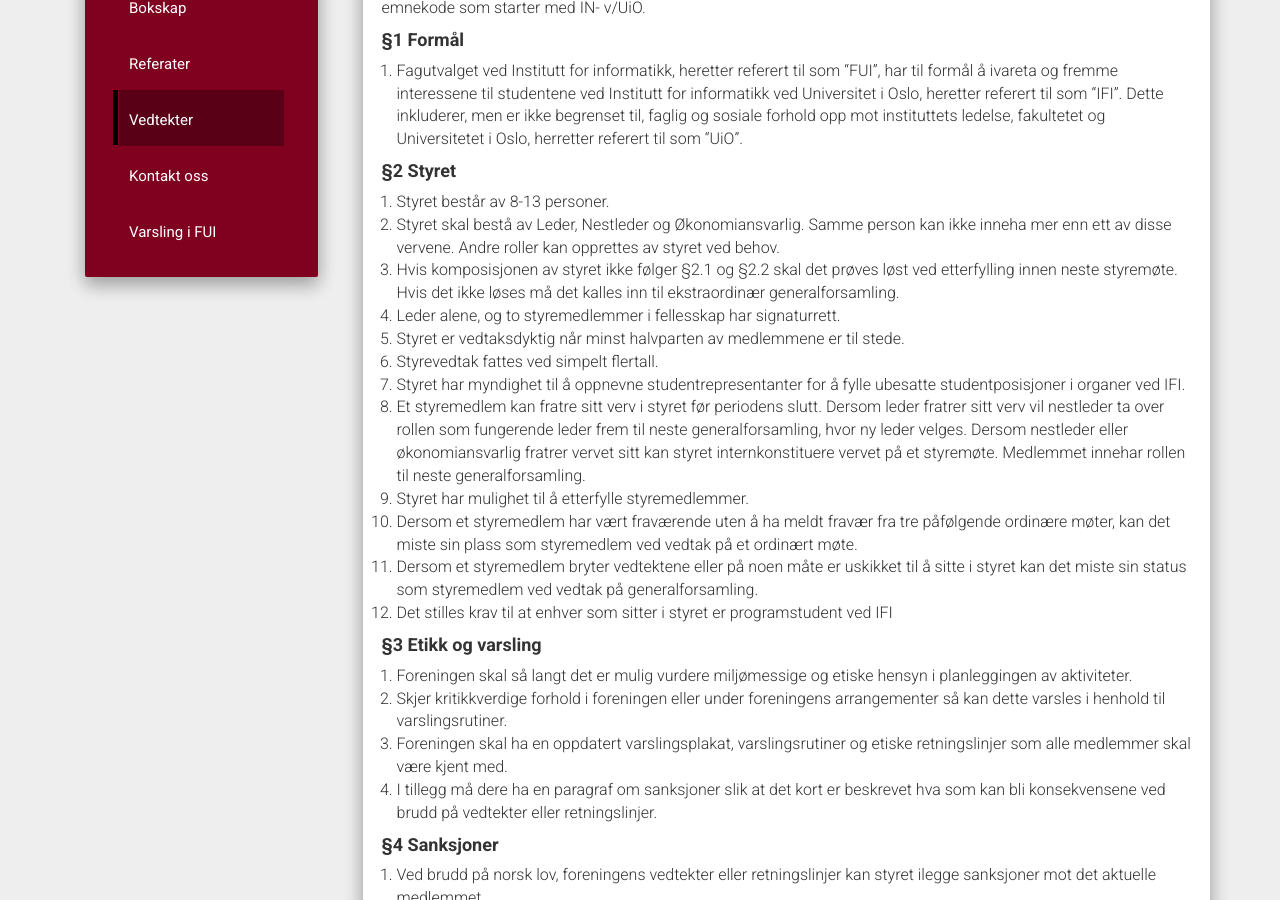
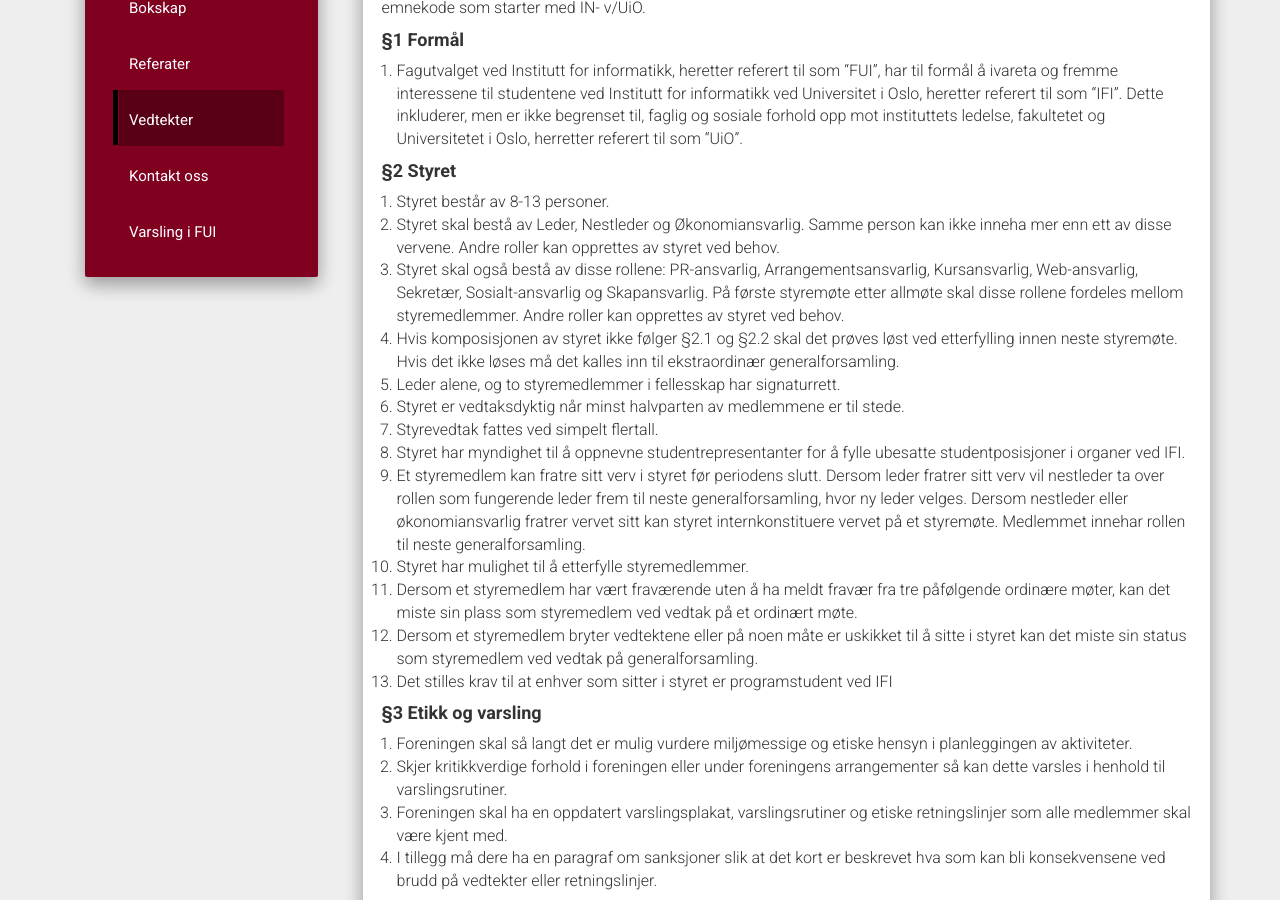
Before and after one commit to fui/fui.github.io, a Jekyll site: the page built from pages/vedtekter.md, in a window 1280 px wide and 900 px high, scrolled down 394 px. Built offline with Jekyll 4.4.1, drawn with Linux system fonts in a browser that asks for light colours; nearby versions of some CDN libraries.

Commit message:
hanneahu forslag 1.

```diff
--- a/pages/vedtekter.md
+++ b/pages/vedtekter.md
@@ -27,6 +27,7 @@
 
 1. Styret består av 8-13 personer.
 2. Styret skal bestå av Leder, Nestleder og Økonomiansvarlig. Samme person kan ikke inneha mer enn ett av disse vervene. Andre roller kan opprettes av styret ved behov.
+3. Styret skal også bestå av disse rollene: PR-ansvarlig, Arrangementsansvarlig, Kursansvarlig, Web-ansvarlig, Sekretær, Sosialt-ansvarlig og Skapansvarlig. På første styremøte etter allmøte skal disse rollene fordeles mellom styremedlemmer. Andre roller kan opprettes av styret ved behov.
 3. Hvis komposisjonen av styret ikke følger §2.1 og §2.2 skal det prøves løst ved etterfylling innen neste styremøte. Hvis det ikke løses må det kalles inn til ekstraordinær generalforsamling.
 4. Leder alene, og to styremedlemmer i fellesskap har signaturrett.
 5. Styret er vedtaksdyktig når minst halvparten av medlemmene er til stede.
```
